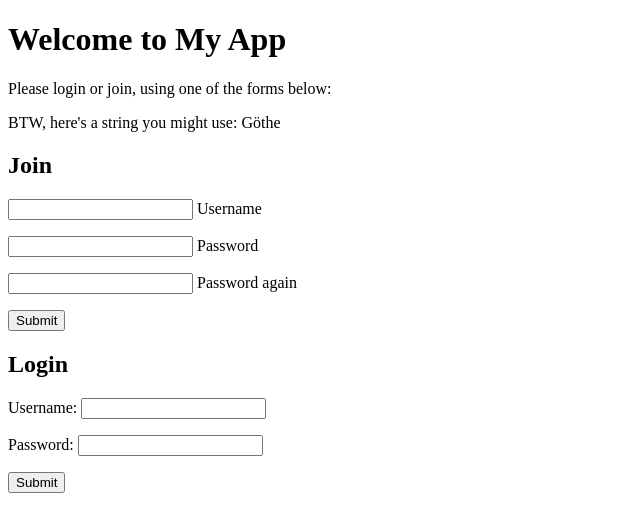
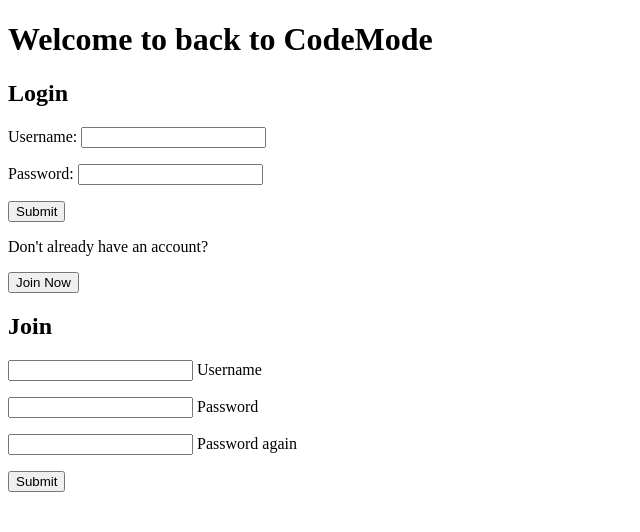
Before and after one commit to mflem/CodeMode, a Flask app: template templates/main.html in a window 1280 px wide. Shown: the top 532 px of the page, without its empty margins (0-640 px from the left). Run offline with Flask 2, Linux system fonts and the light colour scheme; the template is opened without the code that fills it, so the values that code supplies are empty; some libraries are stand-ins or nearby versions.

Commit message:
Update main.html

```diff
--- a/templates/main.html
+++ b/templates/main.html
@@ -1,12 +1,17 @@
-
 {% extends "base.html" %}
 
 {% block main_content %}
-<h1>Welcome to My App</h1>
+<h1>Welcome to back to CodeMode</h1>
 
-<p>Please login or join, using one of the forms below:</p>
+<form id="loginform" action="{{url_for('login')}}" method="post">
+    <h2>Login</h2>
+    <p><label>Username: <input type="text" name="username" required pattern="^\w+$"></label></p>
+    <p><label>Password: <input type="password" name="password" required></label></p>
+    <p><button type="submit">Submit</button></p>
+</form>
 
-<p>BTW, here's a string you might use: Göthe
+<p>Don't already have an account?</p>
+<button onclick="showJoin()">Join Now</button>
 
 
 <form id="joinform" action="{{url_for('join')}}" method="post">
@@ -17,12 +22,7 @@
     <p><button type="submit">Submit</button></p>
 </form>
 
-<form id="loginform" action="{{url_for('login')}}" method="post">
-    <h2>Login</h2>
-    <p><label>Username: <input type="text" name="username" required pattern="^\w+$"></label></p>
-    <p><label>Password: <input type="password" name="password" required></label></p>
-    <p><button type="submit">Submit</button></p>
-</form>
+
 {% endblock %}
 
 
```
